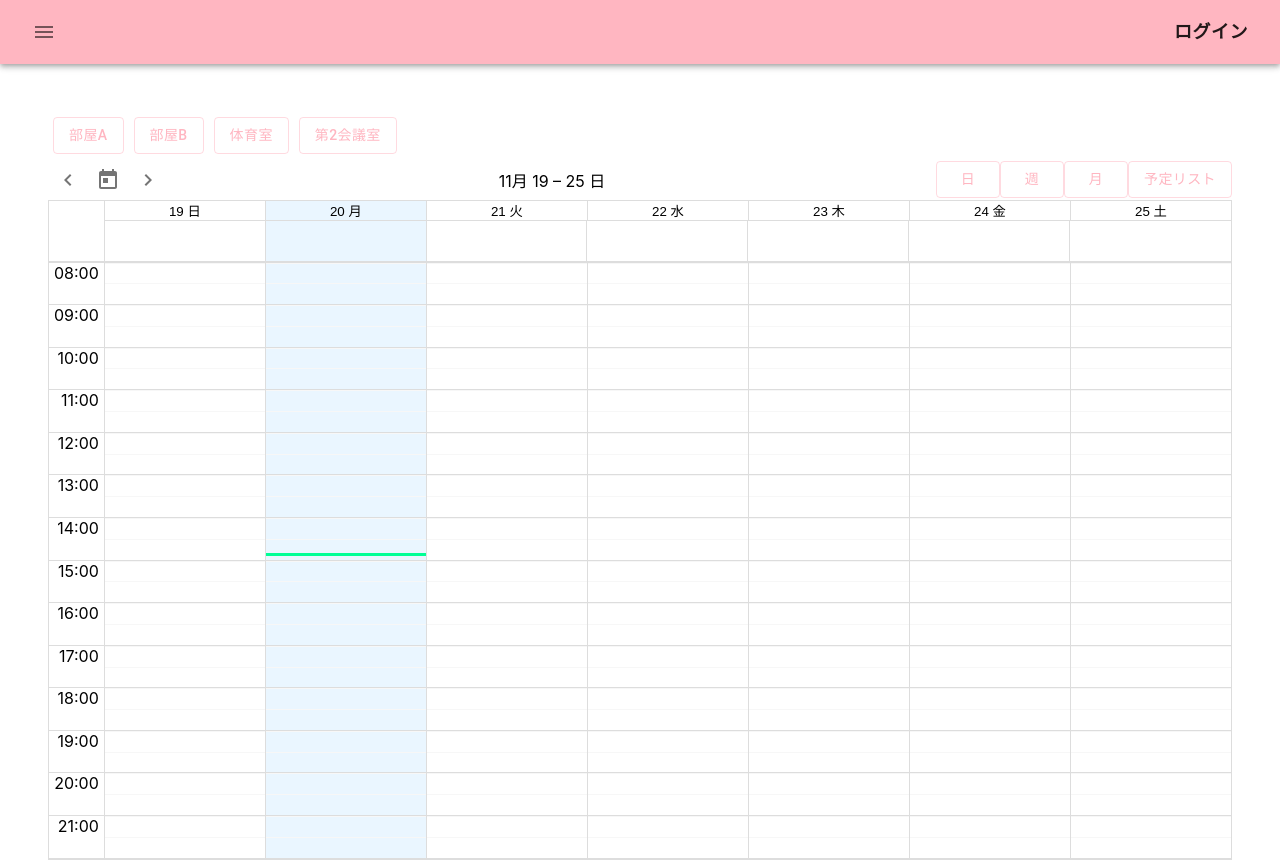
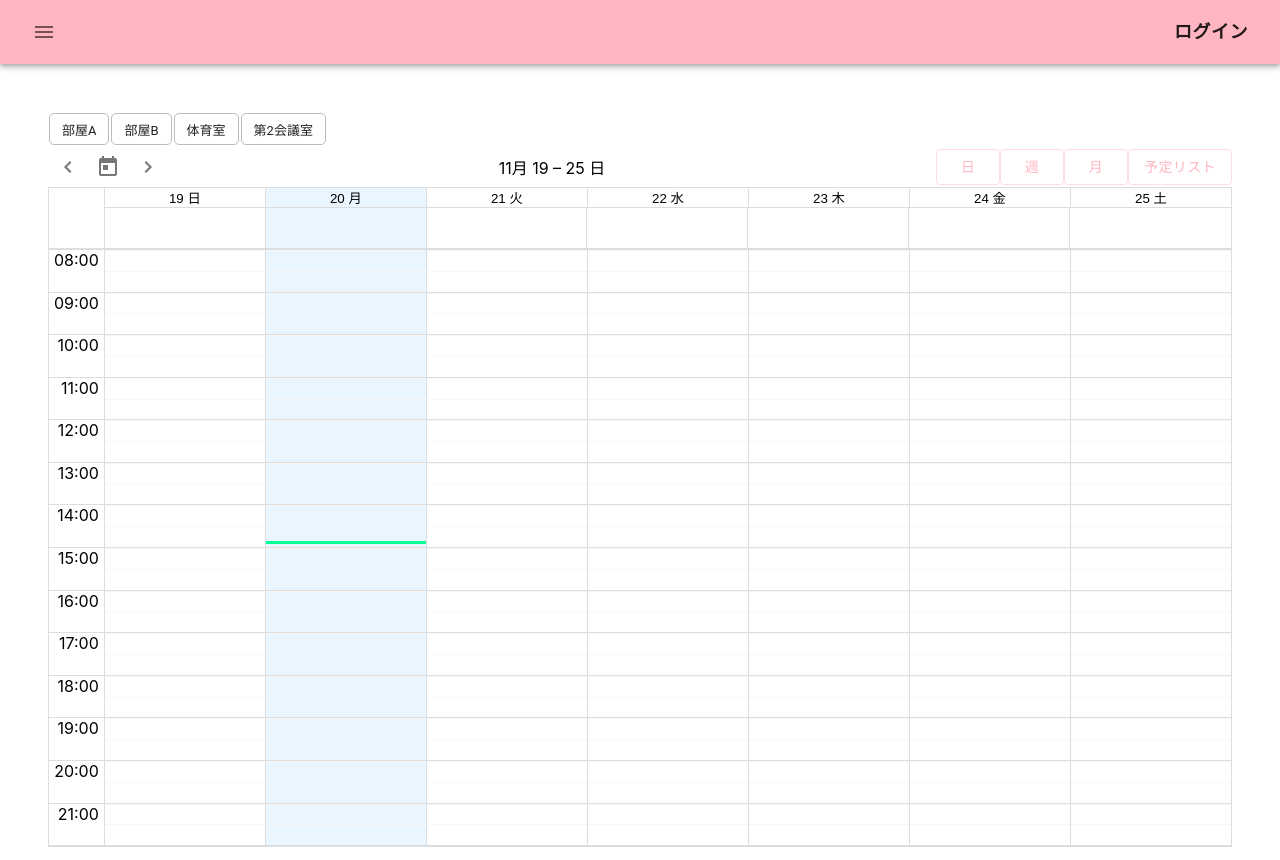
Before and after one commit to MiyoKouseki/sakuragaoka-yoyaku, a React (Create React App) app: page / in a window 1280 px wide. Built offline with nearby package versions, Linux system fonts and the light colour scheme; no server answers; the database is empty.

Commit message:
refactor: 見栄えを整えた。

```diff
--- a/src/pages/YoyakuPage.tsx
+++ b/src/pages/YoyakuPage.tsx
@@ -4,13 +4,13 @@ import EventCalendar from '../components/calendarFeatures/EventCalendar';
 import Container from '@mui/material/Container';
 import { fetchEvents } from '../services/fetchEvents';
 import { Event } from '../interfaces/Entity';
-import Button from '@mui/material/Button';
 import '../styles/EventCalendarStyles.css';
+import Chip from '@mui/material/Chip';
 
 const YoyakuPage: React.FC = () => {
   const [events, setEvents] = useState<Event[]>([]);
   const availableRoomNames = useMemo(() => ['部屋A', '部屋B', '体育室', '第2会議室'], []);
-  const buttonColors = useMemo(() => ['red', 'blue', 'green'], []);
+  const buttonColors = useMemo(() => ['#ff9999', '#99ccff', '#66cc66'], []);
   const [selectedRoomNames, setSelectedRoomNames] = useState<string[]>([]);
   const [selectedColors, setSelectedColors] = useState<string[]>([]);
 
@@ -58,20 +58,22 @@ const YoyakuPage: React.FC = () => {
     <Container>
       <div>
         {availableRoomNames.map((roomName, index) => (
-          <Button
+          <Chip
             key={index}
-            variant={selectedRoomNames.includes(roomName) ? "contained" : "outlined"}
+            label={roomName}
+            variant={selectedRoomNames.includes(roomName) ? "filled" : "outlined"}
+            className={`tag-style-button ${selectedRoomNames.includes(roomName) ? "selected" : ""}`}
             style={{
               backgroundColor: selectedRoomNames.includes(roomName)
                 ? selectedColors[selectedRoomNames.indexOf(roomName)]
                 : undefined,
               color: selectedRoomNames.includes(roomName) ? 'white' : undefined,
-              margin: '5px',
+              margin: '1px',
+              borderRadius: '5px',
+              padding: '1px 1px',
             }}
             onClick={() => handleRoomSelect(roomName)}
-          >
-            {roomName}
-          </Button>
+          />
         ))}
       </div>
       <EventCalendar events={events} eventColors={roomColors} />
--- a/src/styles/EventCalendarStyles.css
+++ b/src/styles/EventCalendarStyles.css
@@ -1,33 +1,19 @@
-
 /* 現在時刻の線のスタイルをカスタマイズ */
 .rbc-today .rbc-current-time-indicator {
-    height: 3px; /* 線の太さを太くする */
-    background-color: rgb(0, 255, 149); /* 線の色を赤にする（任意で変更可） */
-  }
-
-  .custom-header {
-    /* 余白を減らす */
-    margin-bottom: 1px; /* この値を小さくする */
-  }
-
-  .rbc-calendar {
-    /* もしカレンダーの上に余白があれば、ここで調整する */
-    margin-top: 1px; /* この値を小さくする */
-  }
-
-
-  /* カスタムボタンのスタイル */
-.custom-button-red {
-  background-color: red;
-  color: white;
+  height: 3px;
+  /* 線の太さを太くする */
+  background-color: rgb(0, 255, 149);
+  /* 線の色を赤にする（任意で変更可） */
 }
 
-.custom-button-blue {
-  background-color: blue;
-  color: white;
+.custom-header {
+  /* 余白を減らす */
+  margin-bottom: 1px;
+  /* この値を小さくする */
 }
 
-.custom-button-green {
-  background-color: green;
-  color: white;
+.rbc-calendar {
+  /* もしカレンダーの上に余白があれば、ここで調整する */
+  margin-top: 1px;
+  /* この値を小さくする */
 }
```
